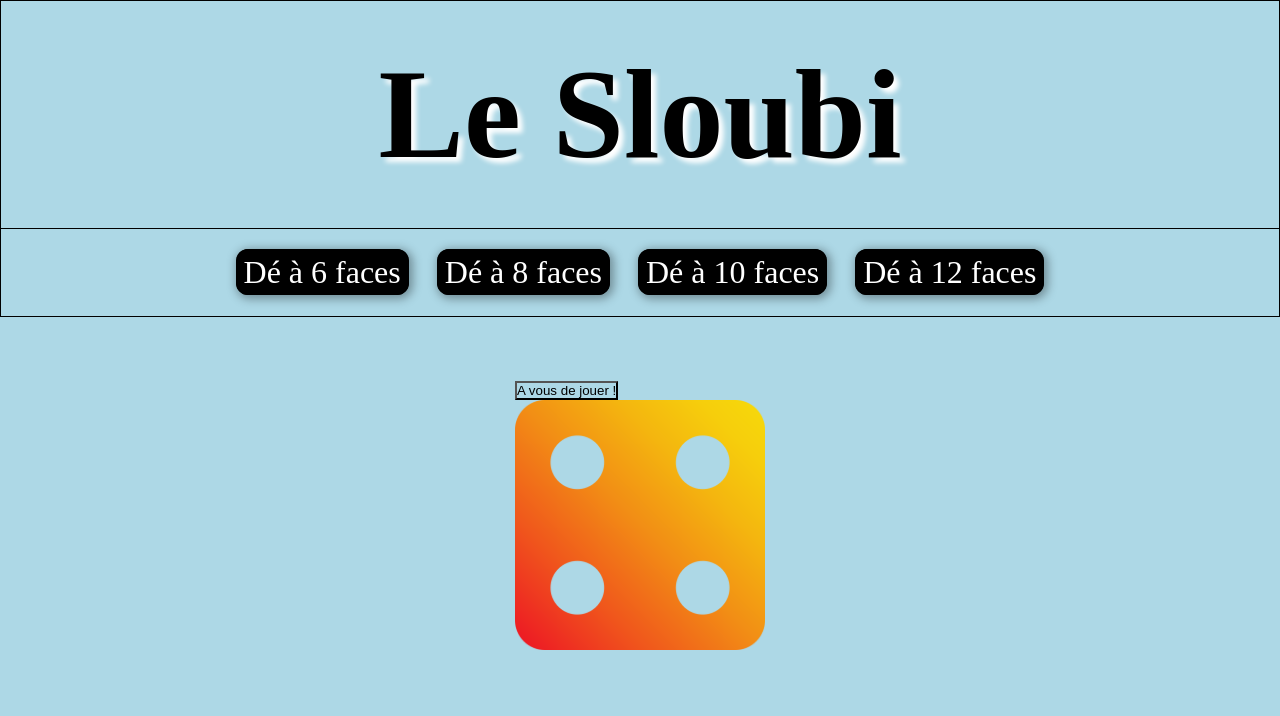
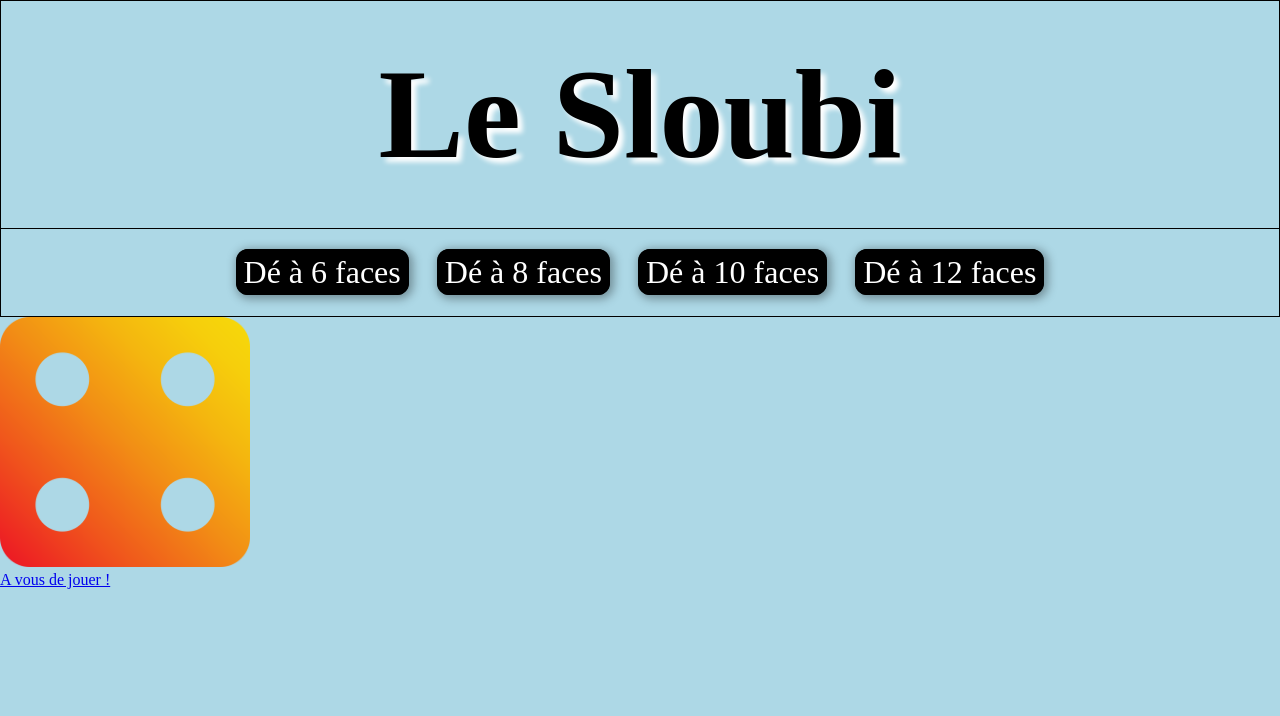
Before and after one commit to Alex-andre-a/Simulateur-de-des, a PHP site: page / in a window 1280 px wide. Shown: the top 716 px of the page. Run offline with PHP 8.4, Linux system fonts and the light colour scheme; style sheets or scripts are compiled from the project's sources.

Commit message:
En cours !

```diff
--- a/index.php
+++ b/index.php
@@ -21,18 +21,11 @@
     </header>
     <main>
 
-        <form>
-        <input type="button" value="A vous de jouer !" >
-
-
-
         <p>
             <img src="/assets/6-faces/<?php echo rand(1, 6); ?>.png" alt="">
         </p>
 
-        </form>
-
-
+        <a href="index.php">A vous de jouer !</a>
 
     </main>
 
--- a/style.scss
+++ b/style.scss
@@ -47,16 +47,8 @@ header {
 }
 
 main {
-  display: flex;
-  justify-content: center;
-  align-items: center;
-  height: 50%;
-
-  p{
-    img{
-        width: 250px;
-        height: 250px;
-    }
+  p img {
+    width: 250px;
+    height: 250px;
   }
-
 }
```
